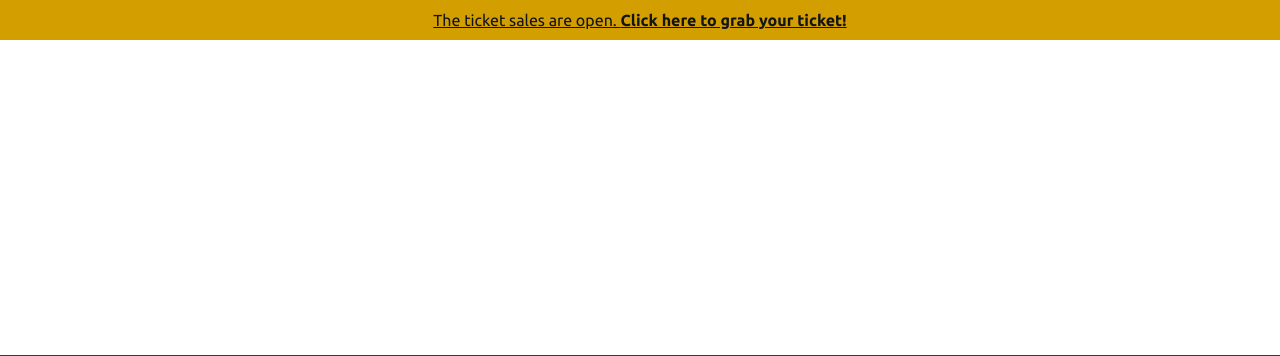
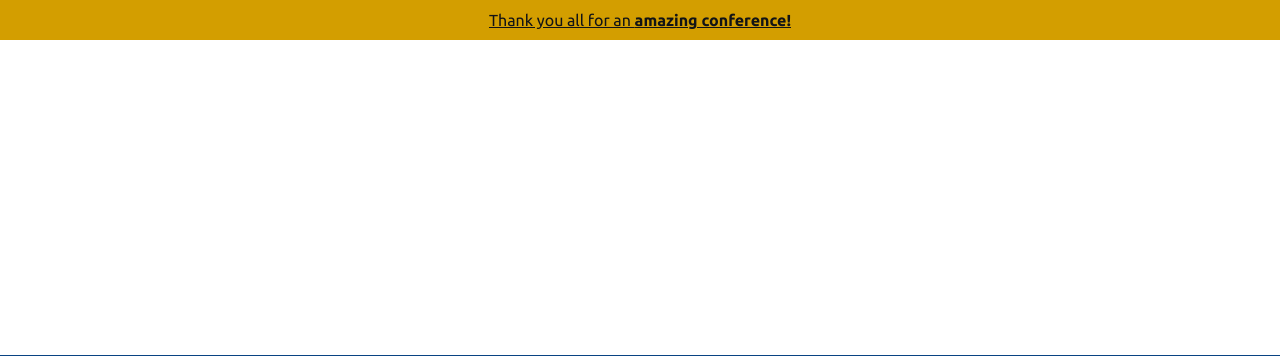
Before and after one commit to djangocon/2021.djangocon.eu, a Django app: page /accounts/password/reset/ in a window 1280 px wide. Shown: the top 356 px of the page. Run offline with Django 3.2, Linux system fonts and the light colour scheme; some libraries are stand-ins or nearby versions.

Commit message:
top bar text change

```diff
--- a/djangocon_2020/templates/base.html
+++ b/djangocon_2020/templates/base.html
@@ -63,8 +63,8 @@
 
 
     <div class="innerBody">
-      <a href="/about/tickets/" class="d-block p-2 text-center text-dark bg-warning b4b">
-        The ticket sales are open. <b>Click here to grab your ticket!</b>
+      <a href="#" class="d-block p-2 text-center text-dark bg-warning b4b">
+        Thank you all for an <b>amazing conference!</b>
       </a>
       {% block body_content %}
       {% endblock body_content %}
```
